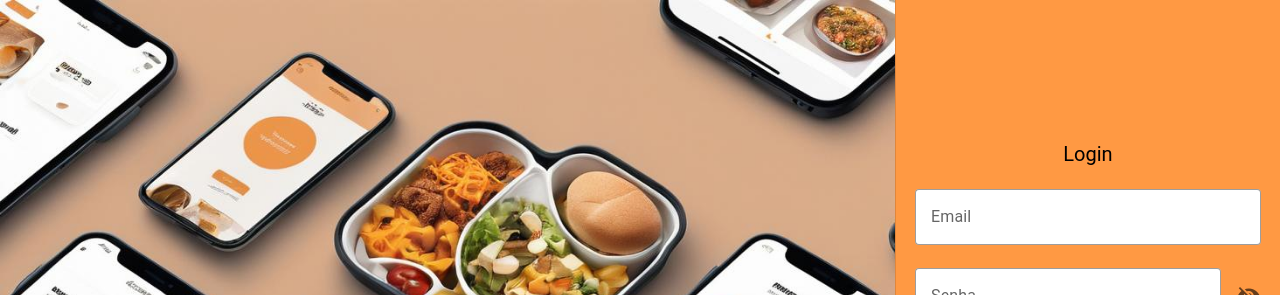
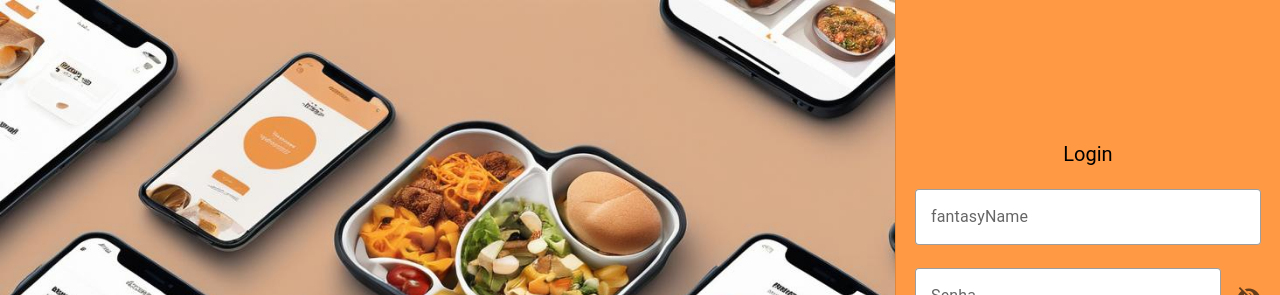
Before and after one commit to org-chef-digital/chef-digital-web, a Vue app: page / in a window 1280 px wide. Shown: the top 295 px of the page. Built offline with nearby package versions, Linux system fonts and the light colour scheme.

Commit message:
:recycle: refactor: update login page with new field and API endpoint

```diff
--- a/src/components/Login-page.vue
+++ b/src/components/Login-page.vue
@@ -7,15 +7,15 @@ export default{
       rules: {
         required: value => !!value || 'Campo obrigatório.',
       },
-      email: '',
+      fantasyName: '',
       password: '',
     };
   },
   methods: {
     async login() {
       try {
-        const { data } = await axios.post('/login', {
-          email: this.email,
+        const response = await axios.post('/auth/signin', {
+          fantasyName: this.fantasyName,
           password: this.password,
         });
         router.push({ name: 'home' });
@@ -50,12 +50,12 @@ export default{
             <v-app-bar-title class="tl text-lg-center">Login</v-app-bar-title>
 
             <v-text-field
-              v-model="email"
+              v-model="fantasyName"
               bg-color="white"
-              hint="Insira seu email de acesso"
-              label="Email"
+              hint="Insira seu nome fantasia de acesso"
+              label="fantasyName"
               placeholder="john123@example.com"
-              type="email"
+              type="fantasyName"
               :rules="[rules.required]"
               variant="outlined">
           </v-text-field>
@@ -75,7 +75,8 @@ export default{
             <v-btn
               class="btn-entrar"
               color="green"
-              width="344">
+              width="344"
+              @click="login">
               Entrar
             </v-btn>
 
```
